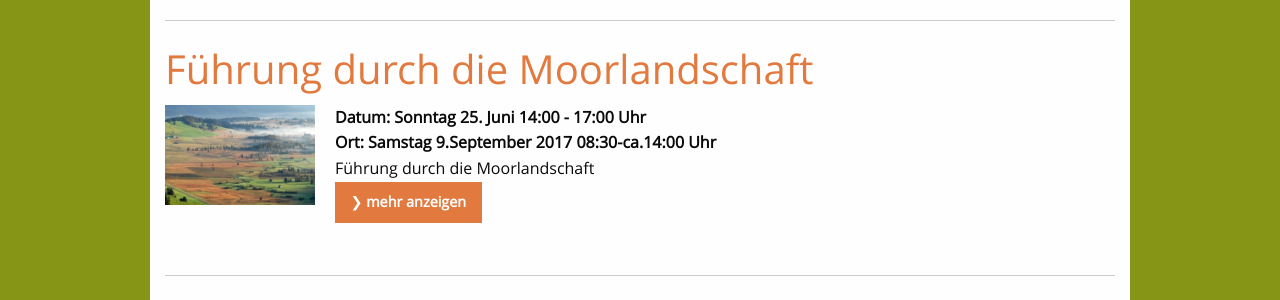
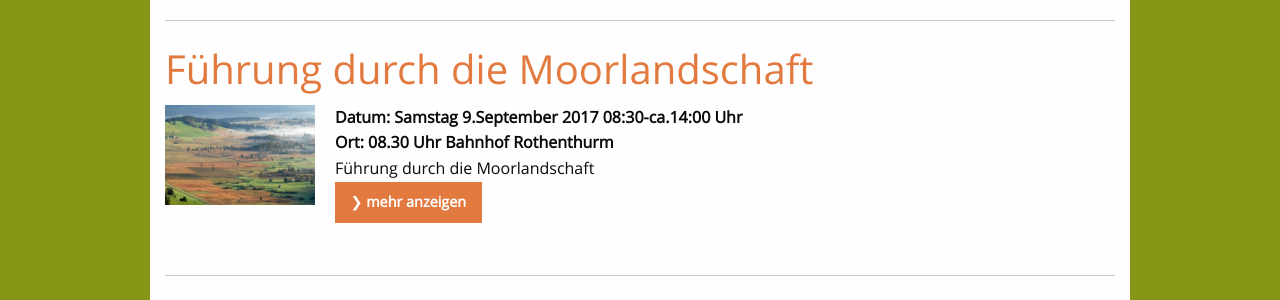
Before and after one commit to Naturschutz-Richterswil-Samstagern/Naturschutz-Richterswil-Samstagern.github.io, a Jekyll site: the page built from _pages/veranstaltungen.html, in a window 1280 px wide. Shown: the part 925-1225 px from the top of the page. Built offline with Jekyll 4.4.1, drawn with Linux system fonts in a browser that asks for light colours.

Commit message:
Update 2017-05-14-moorlandschaft.md

```diff
--- a/_posts/veranstaltungen/2017-05-14-moorlandschaft.md
+++ b/_posts/veranstaltungen/2017-05-14-moorlandschaft.md
@@ -5,8 +5,8 @@ published: true
 categories: veranstaltungen
 date: '2017-05-14 16:15 +0100'
 tagline: Führung durch die Moorlandschaft
-veranstalungsdatumUndZeit: 'Sonntag 25. Juni 14:00 - 17:00 Uhr'
-ort: 'Samstag 9.September 2017 08:30-ca.14:00 Uhr'
+veranstalungsdatumUndZeit: 'Samstag 9.September 2017 08:30-ca.14:00 Uhr'
+ort: '08.30 Uhr Bahnhof Rothenthurm'
 image: /images/news/moorlandschaft.jpg
 ---
 **Samstag 9.September 2017**
```
